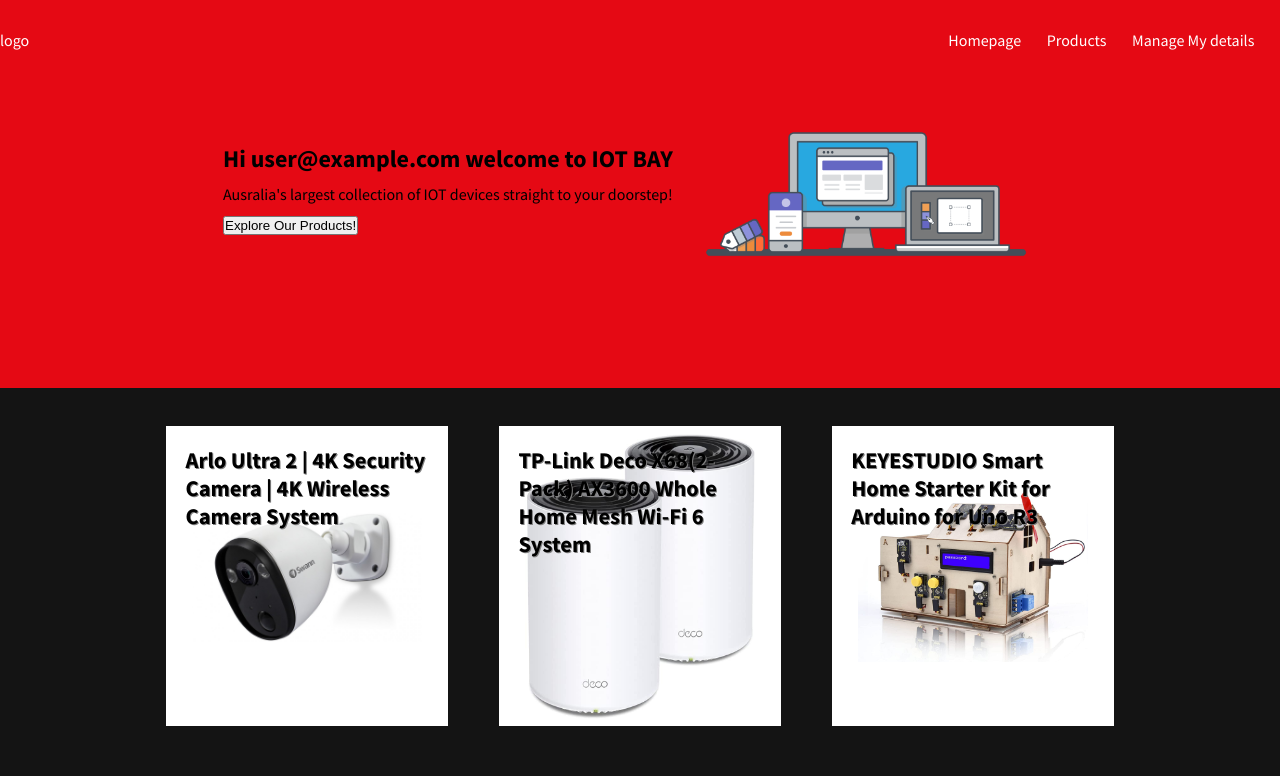
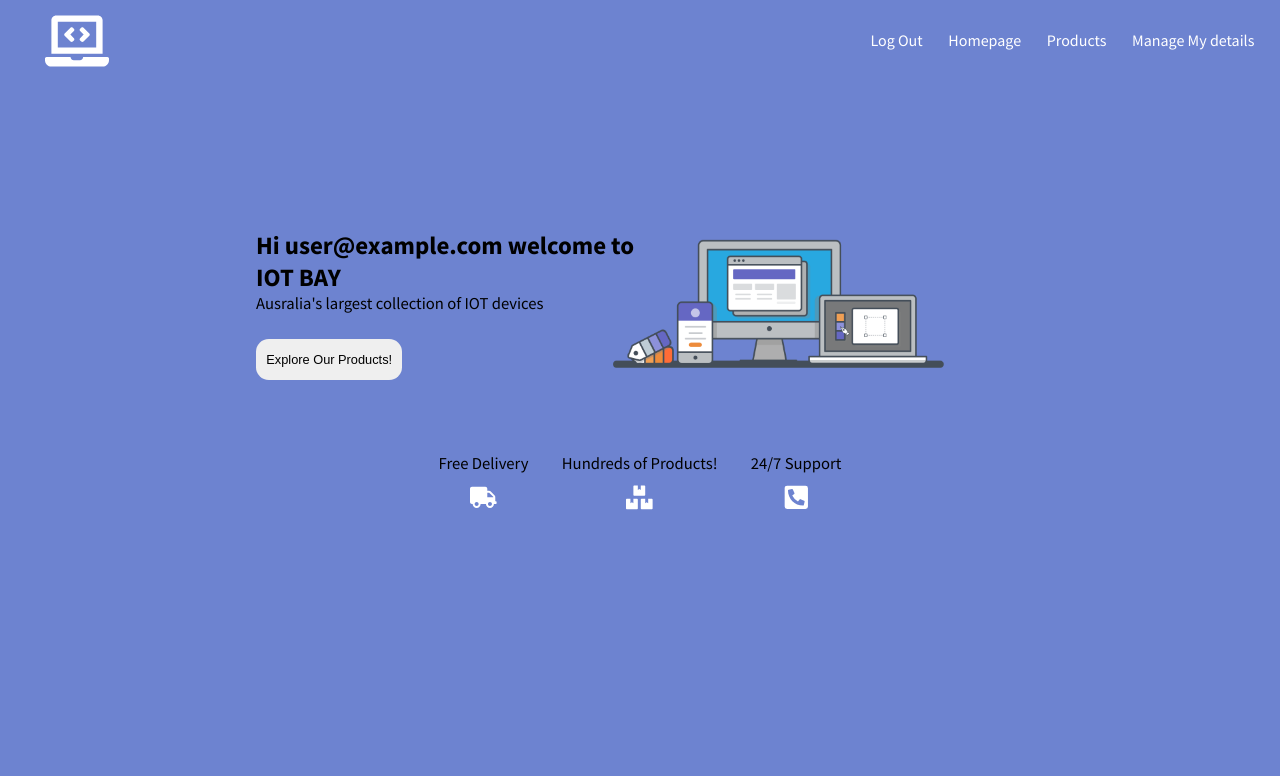
Before and after one commit to alexalextran/iotbay-10, a React (Create React App) app: page / in a window 1280 px wide. Shown: the top 776 px of the page. Built offline with nearby package versions, Linux system fonts and the light colour scheme; no server answers; sample sign-in values are in the browser's storage.

Commit message:
landing page has been finished

```diff
--- a/package.json
+++ b/package.json
@@ -10,6 +10,7 @@
     "firebase": "^9.6.8",
     "react": "^17.0.2",
     "react-dom": "^17.0.2",
+    "react-icons": "^4.3.1",
     "react-router-dom": "^6.2.2",
     "react-scripts": "5.0.0",
     "web-vitals": "^2.1.4"
--- a/src/Components/FeaturedProducts.jsx
+++ b/src/Components/FeaturedProducts.jsx
@@ -1,6 +1,5 @@
 import React from 'react';
 import Productcard from '../UI/ProductCard';
-import router from '../assets/router.png'
 import p1 from '../assets/p1-camera.jpg'
 import p2 from '../assets/p2-router.jpg'
 import p3 from '../assets/p3-adi.jpg'
--- a/src/Components/LandingPage.jsx
+++ b/src/Components/LandingPage.jsx
@@ -1,20 +1,44 @@
 import React from 'react';
 import landing from '../assets/landingsvg.png';
-
+import { FaTruck, FaBoxes, FaPhoneSquareAlt} from 'react-icons/fa';
 const Landingpage = (props) => {
     return (
         <section id='landing'>
 
+
+        <div className='landing__components'>
+
             <div className='landing__left'>
+
+
+            <div>
                 <h2>Hi {props.email} welcome to IOT BAY</h2>
-            <p>Ausralia's largest collection of IOT devices straight to your doorstep!</p>
+            <p>Ausralia's largest collection of IOT devices</p>
             <button>Explore Our Products!</button>
             </div>
 
             <div>
                 <img src={landing}></img>
             </div>
+             </div>
 
+            <div className='landing__row'>
+                <div>
+                    <p>Free Delivery</p>
+                    <FaTruck />
+
+                </div>
+                <div>
+                    <p>Hundreds of Products!</p>
+                    <FaBoxes />
+                </div>
+                <div>
+                    <p>24/7 Support</p>
+                    <FaPhoneSquareAlt />
+                </div>
+            </div>
+
+            </div>
         </section>
     );
 }
--- a/src/Components/Nav.jsx
+++ b/src/Components/Nav.jsx
@@ -1,6 +1,22 @@
 import React from 'react';
+import { FaLaptopCode } from 'react-icons/fa';
+import { useNavigate } from 'react-router-dom';
+import { useAuth } from '../Contexts/AuthContext';
 
 const Nav = () => {
+
+    const { logout } = useAuth()
+    const navigate = useNavigate()
+
+  async function handleLogout(){
+    try{
+      await logout()
+      navigate("/");
+    }catch(e){
+      console.log(e)
+      window.alert("Failed to logout!")
+    }
+  }
 
     var myNav = document.getElementsByTagName('nav');
     window.onscroll = function () {
@@ -18,9 +34,10 @@
 
     return (
         <nav>
-            <div>logo</div>
+            <div className='logo'><FaLaptopCode /></div>
 
             <ul>
+            <li onClick={handleLogout}>Log Out</li>
                 <li>
                     Homepage
                 </li>
--- a/src/Pages/HomePage.jsx
+++ b/src/Pages/HomePage.jsx
@@ -1,5 +1,5 @@
 import React from 'react';
-import { useNavigate } from 'react-router-dom';
+
 import Featuredproducts from '../Components/FeaturedProducts';
 import Landingpage from '../Components/LandingPage';
 import Nav from '../Components/Nav';
@@ -12,18 +12,7 @@
 
     const { currentUser } = useAuth()
 
-    const { logout } = useAuth()
-    const navigate = useNavigate()
 
-  async function handleLogout(){
-    try{
-      await logout()
-      navigate("/");
-    }catch(e){
-      console.log(e)
-      window.alert("Failed to logout!")
-    }
-  }
 
     return (
         <section>
@@ -32,7 +21,7 @@
         <Featuredproducts />
 
 
-        <a onClick={handleLogout}>Log Out</a>
+
 
         </section>
     );
--- a/src/SASS/App.css
+++ b/src/SASS/App.css
@@ -2,6 +2,22 @@
 html {
   background-color: #141414;
   font-family: "Source Sans Pro", sans-serif;
+  overflow-x: hidden;
+}
+
+html::-webkit-scrollbar-track {
+  -webkit-box-shadow: inset 0 0 6px rgba(0, 0, 0, 0.3);
+          box-shadow: inset 0 0 6px rgba(0, 0, 0, 0.3);
+  background-color: black;
+}
+
+html::-webkit-scrollbar {
+  width: 10px;
+  background-color: black;
+}
+
+html::-webkit-scrollbar-thumb {
+  background-color: #ffffff;
 }
 
 * {
@@ -52,6 +68,7 @@
   width: clamp(400px, 30vw, 600px);
   height: 68vh;
   background-color: rgba(0, 0, 0, 0.85);
+  color: white;
 }
 
 .signupcard form {
@@ -111,7 +128,7 @@
   padding: 1em 2em;
   font-size: 1.2em;
   color: white;
-  background-color: #e50914;
+  background-color: #6d83d0;
   cursor: pointer;
 }
 
@@ -120,6 +137,7 @@
   font-weight: bold;
 }
 
+/*  NAVBAR */
 nav {
   -webkit-transition: all 500ms;
   transition: all 500ms;
@@ -140,6 +158,13 @@
   height: 10vh;
   position: fixed;
   color: white;
+  z-index: 99;
+}
+
+nav .logo {
+  font-size: 4em;
+  margin-left: 0.7em;
+  margin-top: 0.3em;
 }
 
 nav ul {
@@ -149,13 +174,19 @@
 }
 
 nav ul li {
+  cursor: pointer;
+  -webkit-transition: 300ms all;
+  transition: 300ms all;
   margin-right: 2vw;
   list-style: none;
 }
 
+/* Landing page */
 #landing {
   width: 100vw;
-  background-color: #e50914;
+  height: 100vh;
+  background-color: #6d83d0;
+  font-size: 1.3vw;
   display: -webkit-box;
   display: -ms-flexbox;
   display: flex;
@@ -171,14 +202,100 @@
           flex-direction: row;
 }
 
-#landing .landing__left * {
-  margin-bottom: 10px;
+#landing .landing__components {
+  display: -webkit-box;
+  display: -ms-flexbox;
+  display: flex;
+  -webkit-box-pack: center;
+      -ms-flex-pack: center;
+          justify-content: center;
+  -webkit-box-align: center;
+      -ms-flex-align: center;
+          align-items: center;
+  -webkit-box-orient: vertical;
+  -webkit-box-direction: normal;
+      -ms-flex-direction: column;
+          flex-direction: column;
+  width: 60%;
 }
 
-#landing img {
-  width: 30vw;
+#landing .landing__components .landing__left {
+  display: -webkit-box;
+  display: -ms-flexbox;
+  display: flex;
+  -webkit-box-pack: center;
+      -ms-flex-pack: center;
+          justify-content: center;
+  -webkit-box-align: center;
+      -ms-flex-align: center;
+          align-items: center;
+  -webkit-box-orient: horizontal;
+  -webkit-box-direction: normal;
+      -ms-flex-direction: row;
+          flex-direction: row;
+  width: 100%;
 }
 
+#landing .landing__components .landing__left button {
+  margin-top: 2em;
+  padding: 1vw 0.8vw;
+  font-size: 1vw;
+  border: none;
+  border-radius: 1em;
+}
+
+#landing .landing__components .landing__left div {
+  width: 50%;
+}
+
+#landing .landing__components .landing__row {
+  display: -webkit-box;
+  display: -ms-flexbox;
+  display: flex;
+  -webkit-box-pack: center;
+      -ms-flex-pack: center;
+          justify-content: center;
+  -webkit-box-align: center;
+      -ms-flex-align: center;
+          align-items: center;
+  -webkit-box-orient: horizontal;
+  -webkit-box-direction: normal;
+      -ms-flex-direction: row;
+          flex-direction: row;
+}
+
+#landing .landing__components .landing__row div {
+  margin: 4em 1em;
+  display: -webkit-box;
+  display: -ms-flexbox;
+  display: flex;
+  -webkit-box-pack: center;
+      -ms-flex-pack: center;
+          justify-content: center;
+  -webkit-box-align: center;
+      -ms-flex-align: center;
+          align-items: center;
+  -webkit-box-orient: vertical;
+  -webkit-box-direction: normal;
+      -ms-flex-direction: column;
+          flex-direction: column;
+}
+
+#landing .landing__components .landing__row div :nth-child(2) {
+  margin-top: 0.4em;
+  font-size: 1.6em;
+  color: white;
+}
+
+#landing .landing__components img {
+  width: 15vw;
+  -webkit-transform: scale(2.5);
+          transform: scale(2.5);
+  padding-left: 2em;
+  margin-right: 7em;
+}
+
+/* Featured Products */
 #featured {
   display: -webkit-box;
   display: -ms-flexbox;
@@ -205,7 +322,7 @@
   height: 300px;
   border: 1em;
   background-color: white;
-  font-size: 1.2em;
+  font-size: 1vw;
   position: relative;
   background-position: center;
   background-size: cover;
@@ -246,7 +363,7 @@
   transition: all 500ms;
   padding: 1em;
   line-height: 1.6;
-  font-size: 1.1em;
+  font-size: 1vw;
   opacity: 0;
   z-index: -1;
 }
--- a/src/SASS/App.scss
+++ b/src/SASS/App.scss
@@ -4,6 +4,8 @@
 html {
   background-color: $backgroundColor;
   font-family: $font-stack;
+  overflow-x: hidden;
+  @include scrollbar;
 }
 
 * {
@@ -13,6 +15,8 @@
 }
 .nav-colored { background-color:rgb(0, 0, 0); }
 .nav-transparent { background-color:transparent;}
+
+
 
 /*
 
@@ -33,6 +37,7 @@
         width: clamp(400px, 30vw, 600px);
         height:68vh;
         background-color: rgba(0,0,0,0.85);
+        color: white;
         form{
           h1{
             font-size: 2.5em
@@ -68,6 +73,8 @@
         }
     }
 
+    /*  NAVBAR */
+
     nav{
       transition: all 500ms;
       @include flexCustom(space-between, center, row);
@@ -75,11 +82,20 @@
       height: 10vh;
       position: fixed;
       color: white;
+      z-index: 99;
+
+      .logo{
+        font-size: 4em;
+        margin-left: 0.7em;
+        margin-top: 0.3em;
+
+      }
 
 
       ul{
         display: flex;
         li{
+          @include clickable;
           margin-right: 2vw;
           list-style: none;
         }
@@ -87,23 +103,60 @@
     }
 
 
+    /* Landing page */
+
     #landing{
       width: 100vw;
+      height: 100vh;
       background-color: $red;
+      font-size: 1.3vw;
       @include flexCenter(row);
 
+
+      .landing__components{
+        @include flexCenter(column);
+        width: 60%;
+
+
       .landing__left{
-        *{
-          margin-bottom: 10px;
+         @include flexCenter(row);
+         width: 100%;
+         button{
+           margin-top: 2em;
+           @include button;
+         }
+        div{
+          width: 50%
+        }
+      }
+
+      .landing__row{
+        @include flexCenter(row);
+        div{
+          margin: 4em 1em;
+          @include flexCenter(column);
+
+          :nth-child(2){
+            margin-top: 0.4em;
+            font-size: 1.6em;
+            color: white;
+          }
         }
       }
 
 
+
       img{
-        width: 30vw;
+        width: 15vw;
+        transform: scale(2.5);
+        padding-left: 2em;
+        margin-right: 7em;
       }
     }
+  }
 
+
+    /* Featured Products */
 
     #featured{
 
@@ -118,7 +171,7 @@
       height: 300px;
       border: 1em;
       background-color: white;
-      font-size: 1.2em;
+      font-size: 1vw;
       position: relative;
       background-position: center;
      background-size: cover;
@@ -139,7 +192,7 @@
         transition: all 500ms;
         padding: 1em;
         line-height: 1.6;
-        font-size: 1.1em;
+        font-size: 1vw;
         opacity: 0;
         z-index: -1;
 
```
Also changed, not shown: src/SASS/_variables&functions.scss (+29 -4 lines), 2 other files (tests, documents, lock files or other folders).
